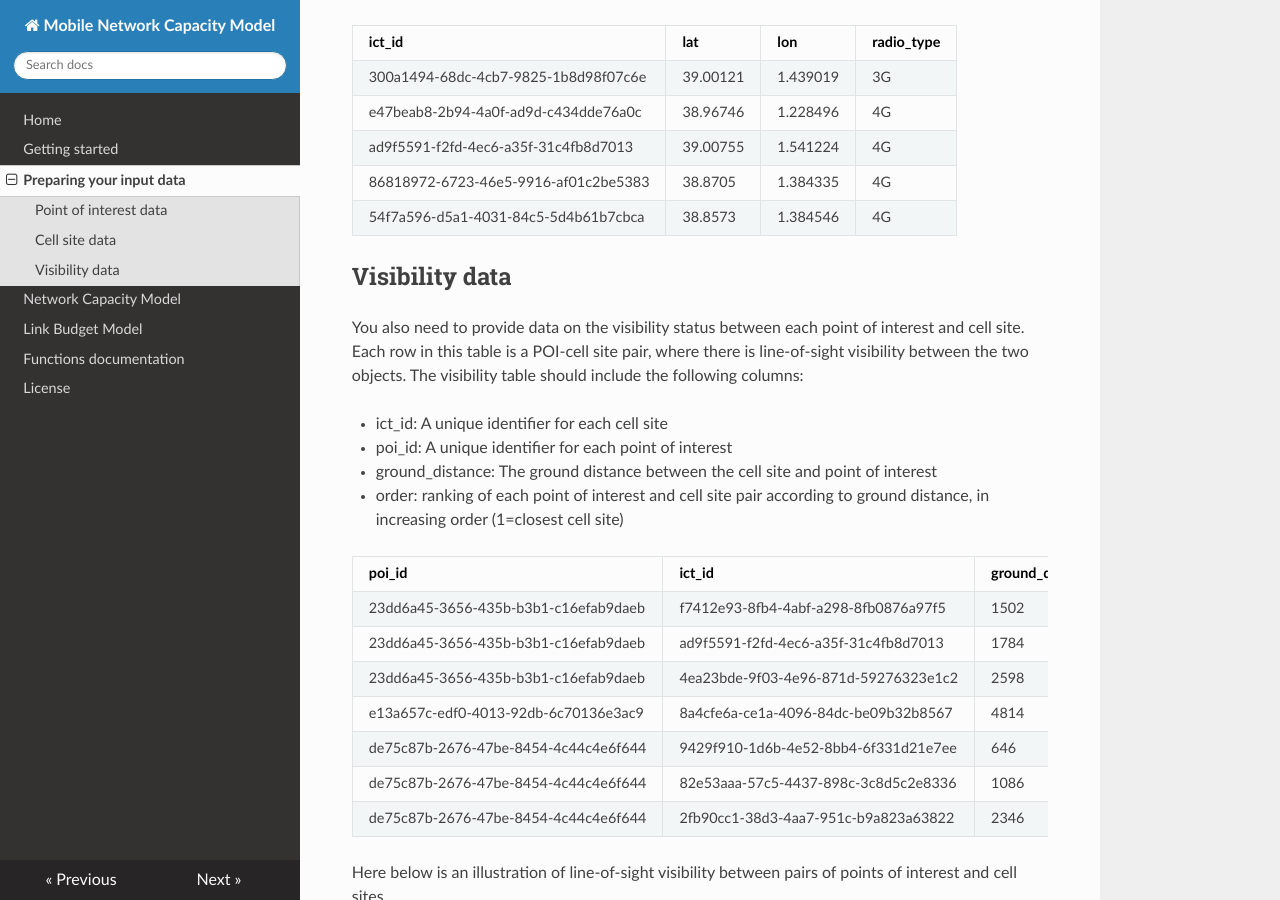
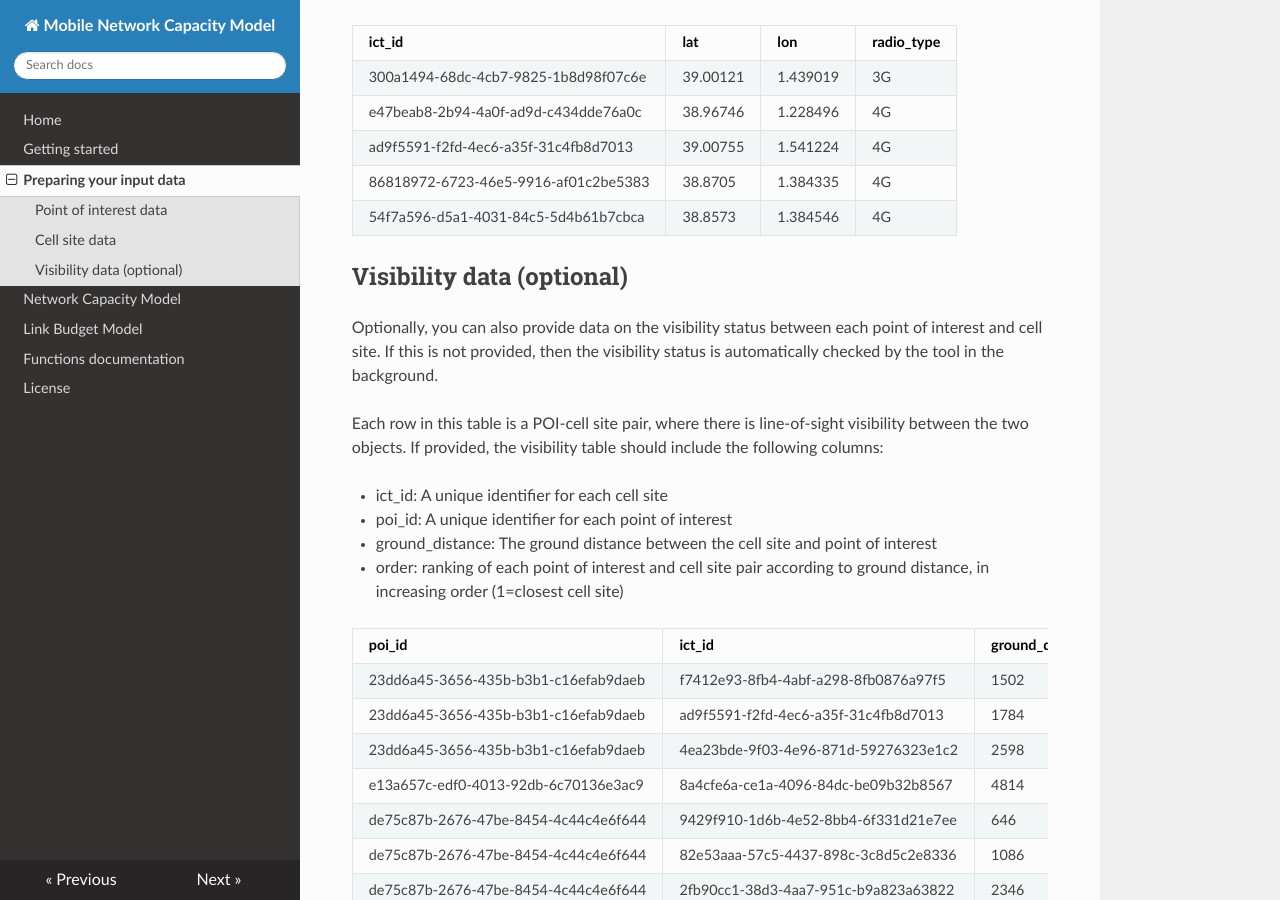
Before and after one commit to FNS-Division/mobile-network-capacity-model-documentation, an MkDocs documentation site: the page built from docs/input-data.md, in a window 1280 px wide and 900 px high, scrolled down 962 px. Built offline with MkDocs 1.6.1, drawn with Linux system fonts in a browser that asks for light colours; nearby versions of some CDN libraries.

Commit message:
Update input-data.md documentation

```diff
--- a/docs/input-data.md
+++ b/docs/input-data.md
@@ -39,9 +39,11 @@ This table should include the following columns:
 | 86818972-6723-46e5-9916-af01c2be5383 | 38.8705 | 1.384335 | 4G |
 | 54f7a596-d5a1-4031-84c5-5d4b61b7cbca | 38.8573 | 1.384546 | 4G |
 
-## Visibility data
+## Visibility data (optional)
 
-You also need to provide data on the visibility status between each point of interest and cell site. Each row in this table is a POI-cell site pair, where there is line-of-sight visibility between the two objects. The visibility table should include the following columns:
+Optionally, you can also provide data on the visibility status between each point of interest and cell site. If this is not provided, then the visibility status is automatically checked by the tool in the background.
+
+Each row in this table is a POI-cell site pair, where there is line-of-sight visibility between the two objects. If provided, the visibility table should include the following columns:
 
 - ict_id: A unique identifier for each cell site
 - poi_id: A unique identifier for each point of interest
```
